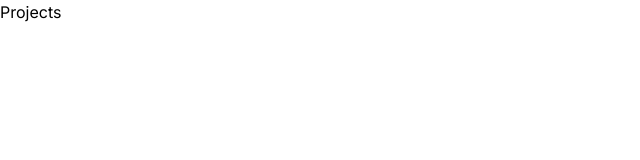
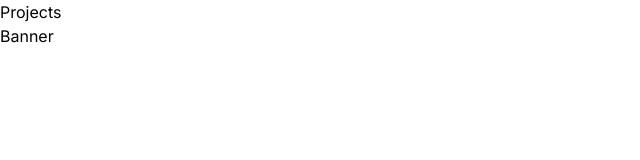
Before and after one commit to coderkamrul0/explore-ephere, a Next.js app: page / in a window 1280 px wide. Shown: the top 160 px of the page, without its empty margins (0-640 px from the left). Built offline with nearby package versions, Linux system fonts and the light colour scheme.

Commit message:
kamrul branch create

```diff
--- a/src/app/page.js
+++ b/src/app/page.js
@@ -1,9 +1,11 @@
+import Banner from '@/components/Banner'
 import Image from 'next/image'
 
 export default function Home() {
   return (
     <main>
      <div>Projects</div>
+     <Banner/>
     </main>
   )
 }
--- /dev/null
+++ b/src/components/Banner.jsx
@@ -0,0 +1,11 @@
+import React from 'react';
+
+const Banner = () => {
+    return (
+        <div>
+            <h1>Banner</h1>
+        </div>
+    );
+};
+
+export default Banner;
```
